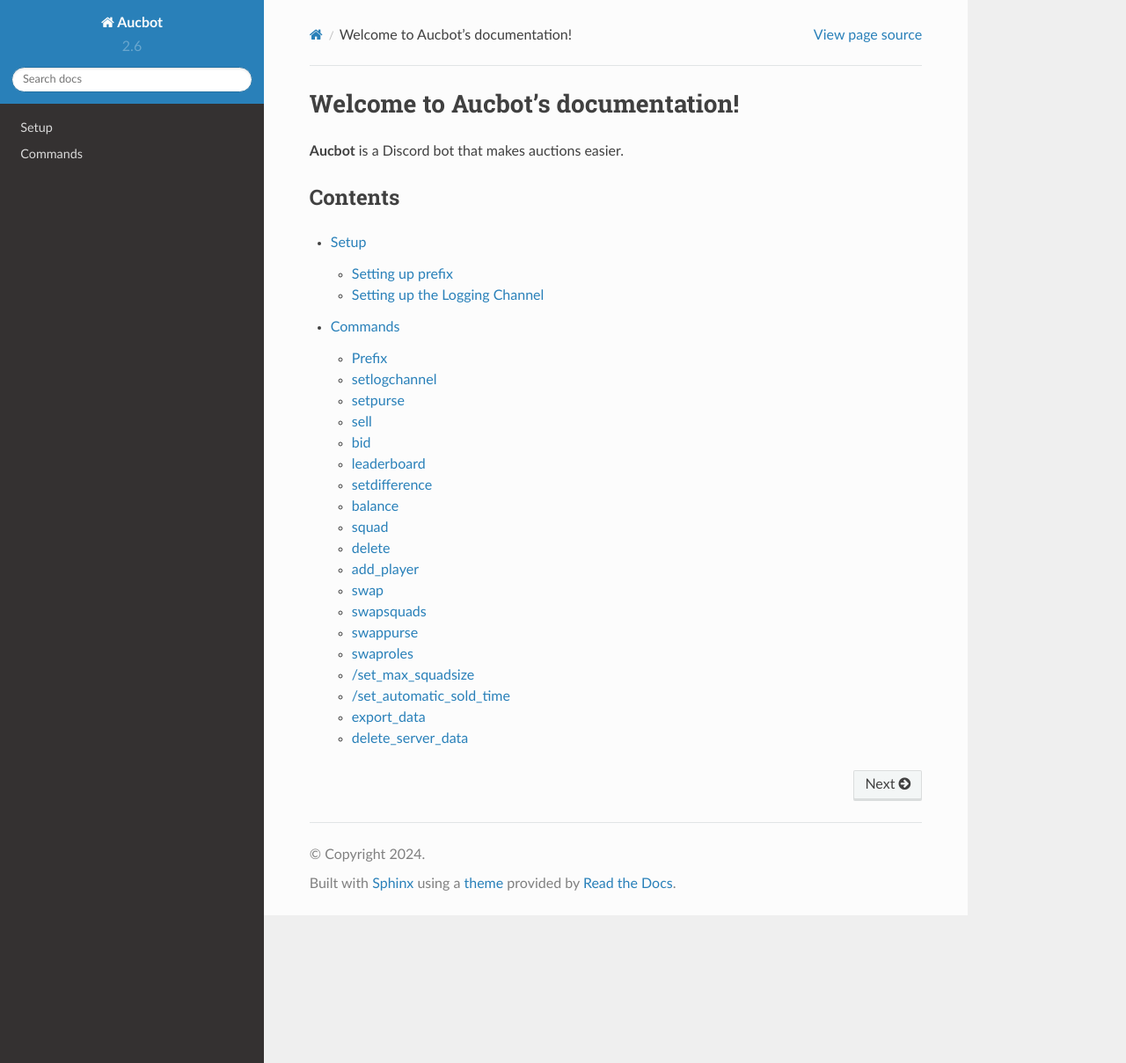
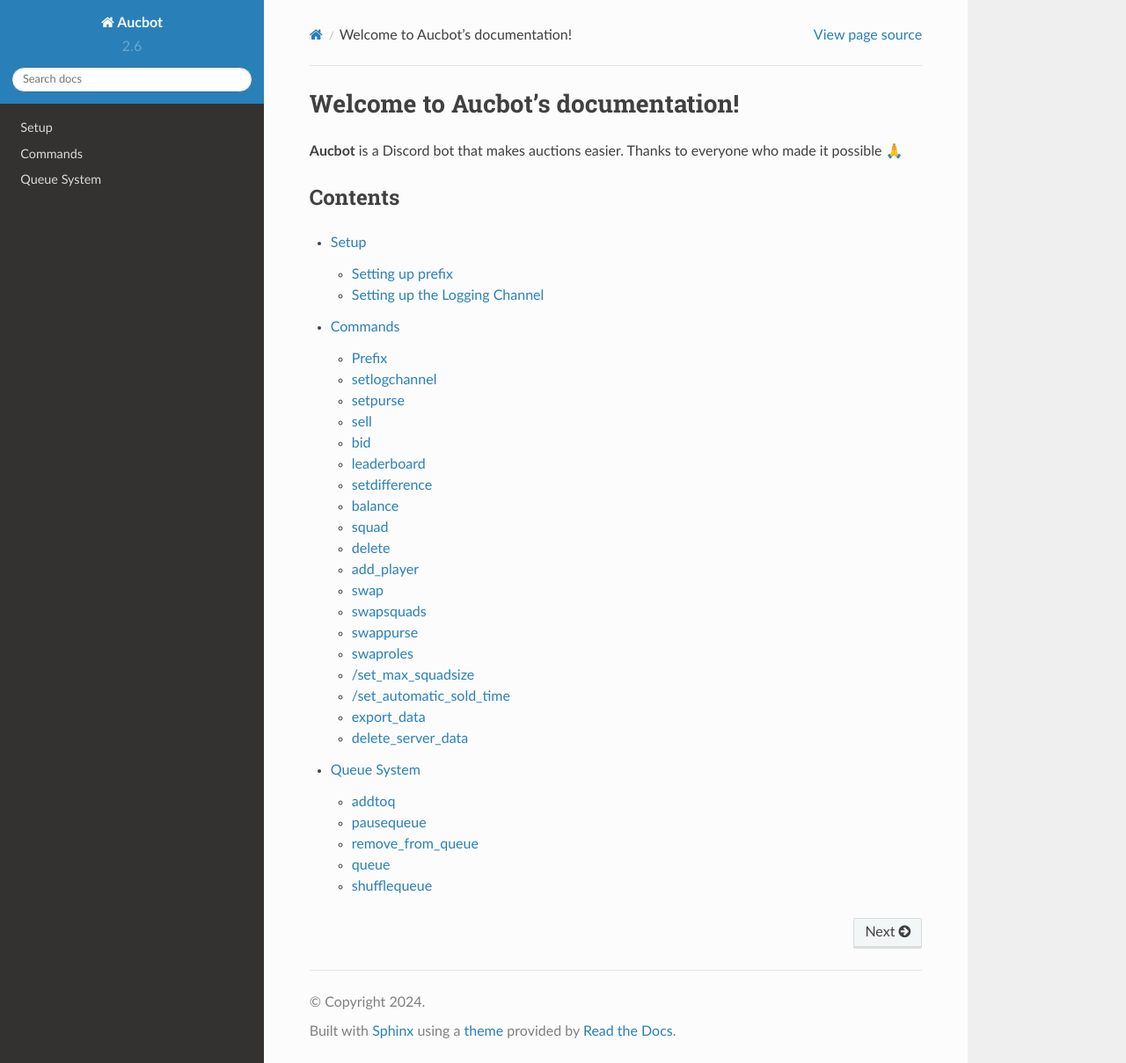
Before and after one commit to KhawerAbbas7/AucbotDocs, a Sphinx documentation site: the page built from docs/source/index.rst, in a window 1280 px wide and 1209 px high. Shown: the whole window at 88% size. Built offline with Sphinx 7.4.7 and the Read the Docs theme 2.0.0, drawn with Linux system fonts in a browser that asks for light colours.

Commit message:
Update index.rst

```diff
--- a/docs/source/index.rst
+++ b/docs/source/index.rst
@@ -2,7 +2,7 @@ Welcome to Aucbot's documentation!
 ===================================
 
 **Aucbot** is a Discord bot that makes auctions easier.
-
+Thanks to everyone who made it possible 🙏
 
 Contents
 --------
@@ -11,3 +11,4 @@ Contents
 
    Setting up
    commands
+   queue system
```
